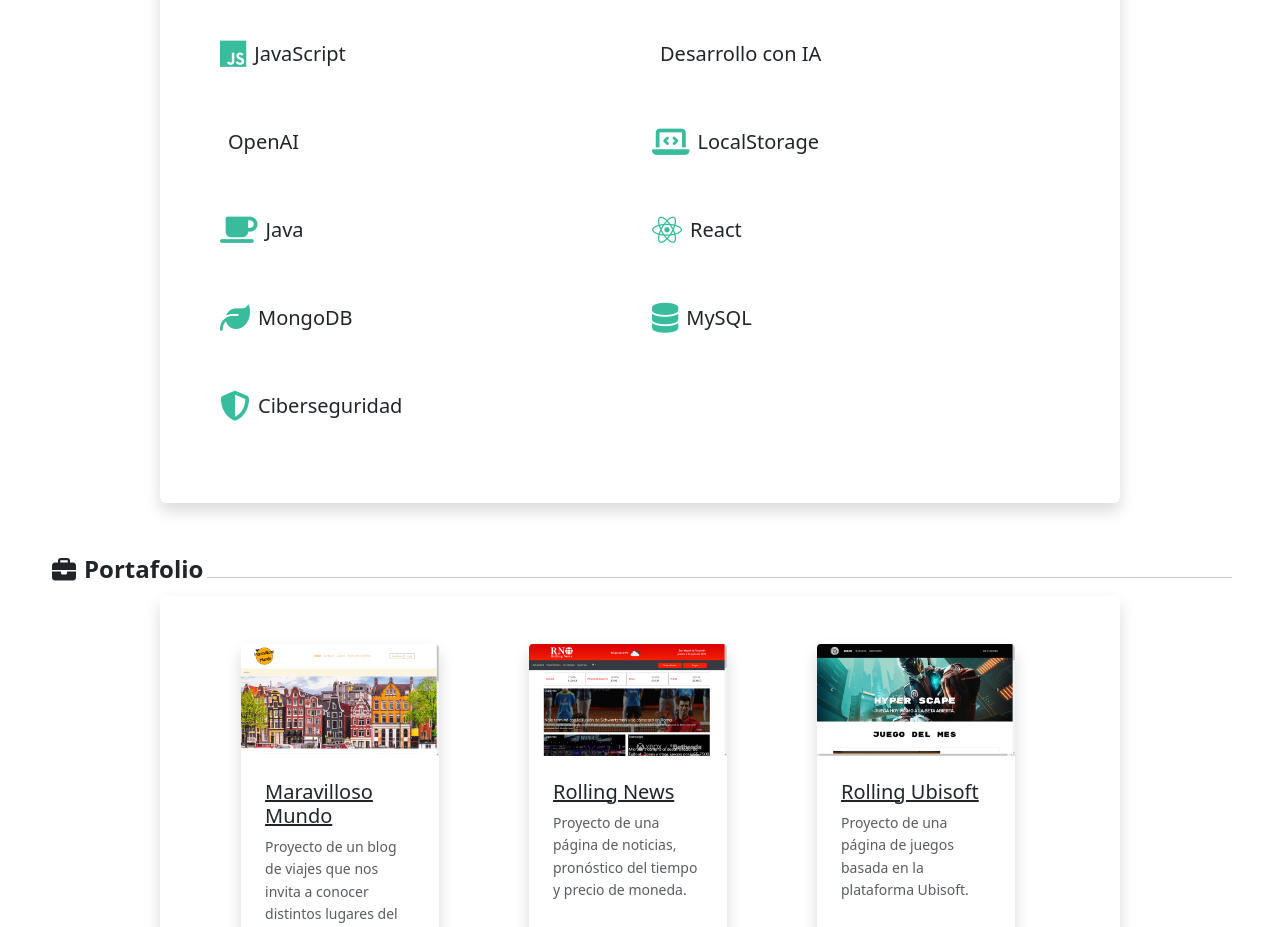
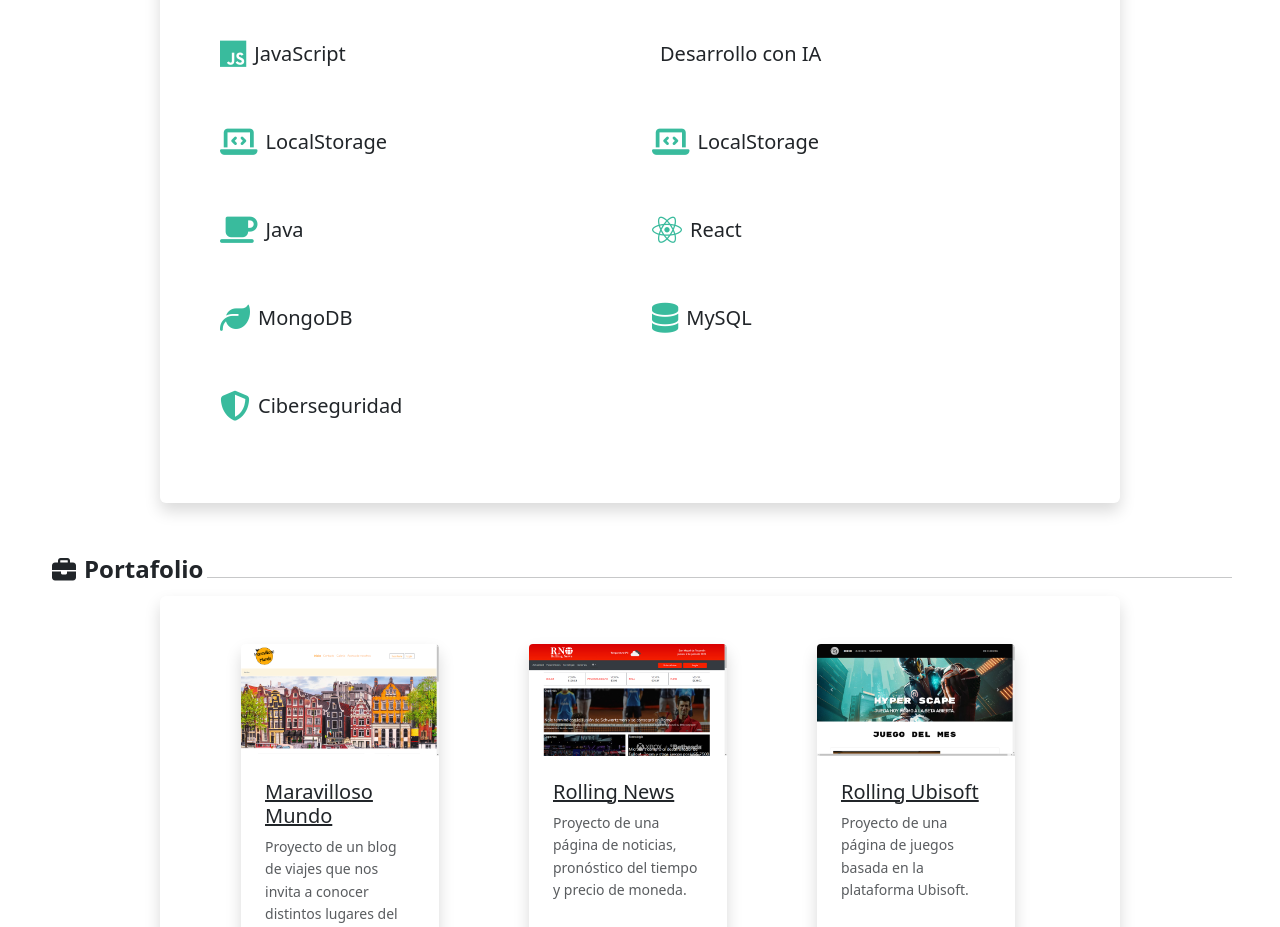
Before and after one commit to Eliseo-Baroni-97/personalpage, a React (Vite) app: page / in a window 1280 px wide. Shown: the part 2200-3127 px from the top of the page. Built offline with nearby package versions, Linux system fonts and the light colour scheme.

Commit message:
Update Skills.jsx

```diff
--- a/src/components/Skills.jsx
+++ b/src/components/Skills.jsx
@@ -17,8 +17,9 @@
       { icon: "fa-brands fa-bootstrap", name: "bootstrap" },
       { icon: "fa-brands fa-square-github", name: "git" },
       { icon: "fa-brands fa-js", name: "javascript" },
-      { icon: "fa-regular fa-brain-circuit", name: "desarrolloIA" },
-      { icon: "fa-brands fa-openai", name: "openai" },
+      { icon: "fa-brands fa-openai", name: "desarrolloIA" },
+      { icon: "fa-laptop-code", name: "localstorage" },
+
       { icon: "fa-laptop-code", name: "localstorage" },
       { icon: "fa-solid fa-mug-saucer", name: "java" },
       { icon: "fa-brands fa-react", name: "react" },
```
